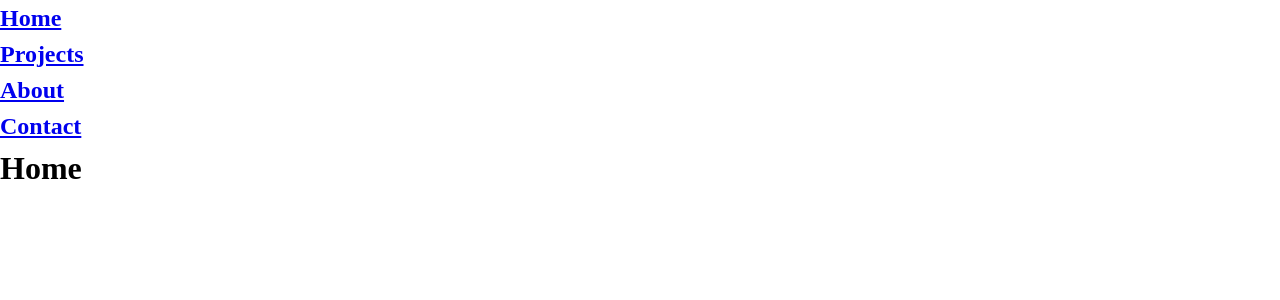
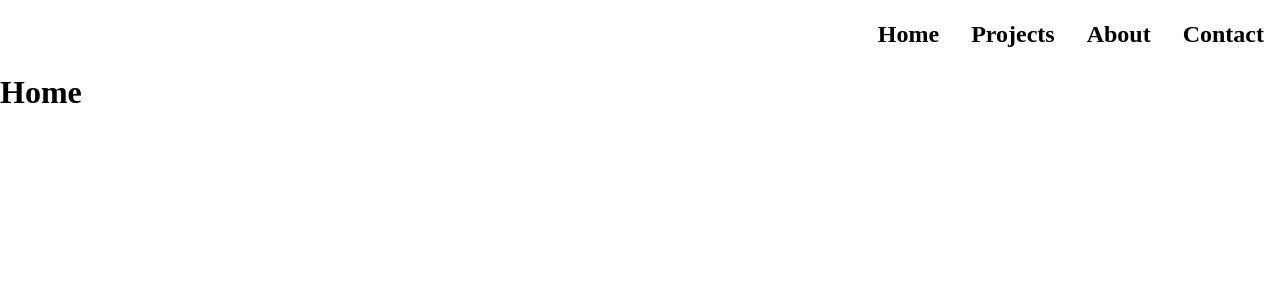
Before and after one commit to Eric-Santos/pwa-portfolio, a React (Create React App) app: page / in a window 1280 px wide. Shown: the top 300 px of the page. Built offline with nearby package versions, Linux system fonts and the light colour scheme; the HTML template or start-up script is replaced by a standard one.

Commit message:
created navbar with conditional rendering

```diff
--- a/src/components/Navbar.js
+++ b/src/components/Navbar.js
@@ -1,25 +1,36 @@
-import React from 'react'
-import {Link} from 'react-router-dom'
+import React, { useState } from "react";
+import "../styles/navbar.css";
+import { Link } from "react-router-dom";
+import { HiMenu } from "react-icons/hi";
 
 const Navbar = () => {
+  const [active, setActive] = useState(false);;
+
+  const handleClick = () => {
+    setActive(!active);
+  }
+
   return (
-    <div>
-      <nav>
-         <Link to='/'>
-           <h1>Home</h1>
-         </Link>
-         <Link to='/projects'>
-           <h1>Projects</h1>
-         </Link>
-         <Link to='/about'>
-           <h1>About</h1>
-         </Link>
-         <Link to='/contact'>
-           <h1>Contact</h1>
-         </Link>
+    <>
+      <div className="icon">
+        <HiMenu size="30" onClick={handleClick}        />
+      </div>
+      <nav className={active ? 'active' : null}>
+        <Link to="/" className="link">
+          <h1> Home </h1>
+        </Link>
+        <Link to="/projects" className="link">
+          <h1> Projects </h1>
+        </Link>
+        <Link to="/about" className="link">
+          <h1> About </h1>
+        </Link>
+        <Link to="/contact" className="link">
+          <h1> Contact </h1>
+        </Link>
       </nav>
-    </div>
-  );;
-}
+    </>
+  );
+};
 
-export default Navbar
+export default Navbar;
--- /dev/null
+++ b/src/styles/navbar.css
@@ -0,0 +1,39 @@
+.icon {
+  width: 100vw;
+  display: flex;
+  justify-content: flex-end;
+}
+@media screen and (min-width: 960px) {
+  .icon {
+    display: none;
+  }
+}
+nav {
+  display: none;
+}
+@media screen and (min-width: 960px) {
+  nav {
+    display: flex;
+    justify-content: flex-end;
+    align-items: center;
+    flex-flow: row wrap;
+  }
+}
+nav .link {
+  text-decoration: none;
+  color: black;
+}
+@media screen and (min-width: 960px) {
+  nav .link h1 {
+    margin: 1rem;
+    cursor: pointer;
+  }
+}
+.active {
+  display: flex;
+  justify-content: center;
+  align-items: center;
+  flex-flow: column;
+  height: 100vh;
+  width: 100vw;
+}
--- /dev/null
+++ b/src/styles/navbar.less
@@ -0,0 +1,37 @@
+.icon {
+    width: 100vw;
+    display: flex;
+    justify-content: flex-end;
+    @media screen and (min-width:960px){
+        display: none;
+    }
+}
+
+nav {
+    display: none;
+    @media screen and (min-width:960px){
+        display: flex;
+        justify-content: flex-end;
+        align-items: center;
+        flex-flow:row wrap;
+    }
+    .link {
+        text-decoration: none;
+        color: black;
+        h1 {
+            @media screen and (min-width: 960px){
+
+            margin: 1rem;
+            cursor: pointer;
+            }
+        }
+    }
+}
+.active {
+    display: flex;
+    justify-content: center;
+    align-items: center;
+    flex-flow: column;
+    height: 100vh;
+    width: 100vw;
+}
```
